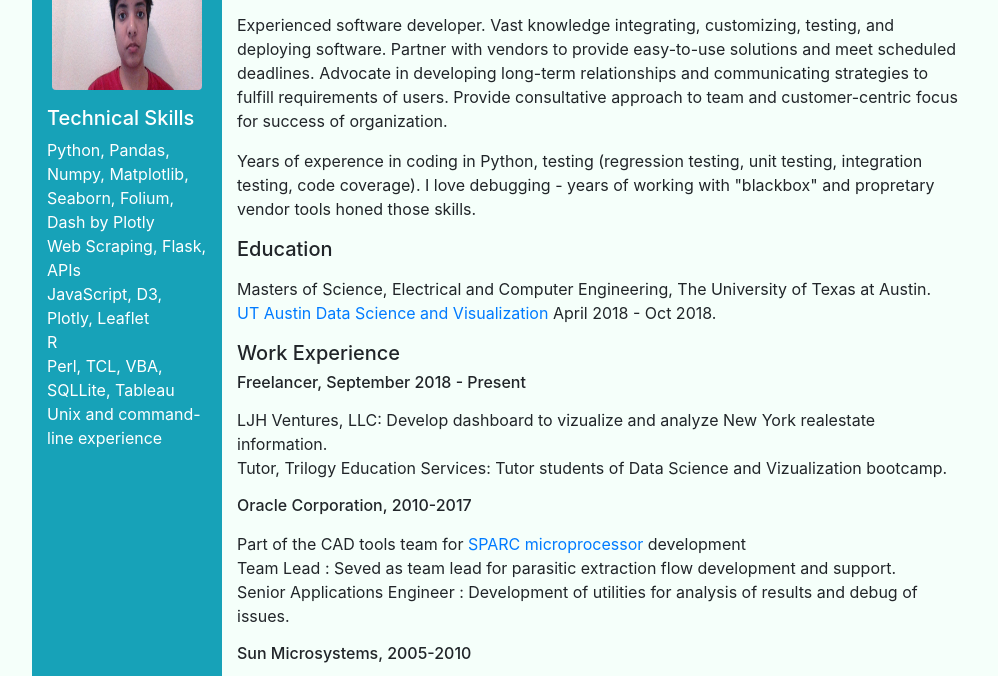
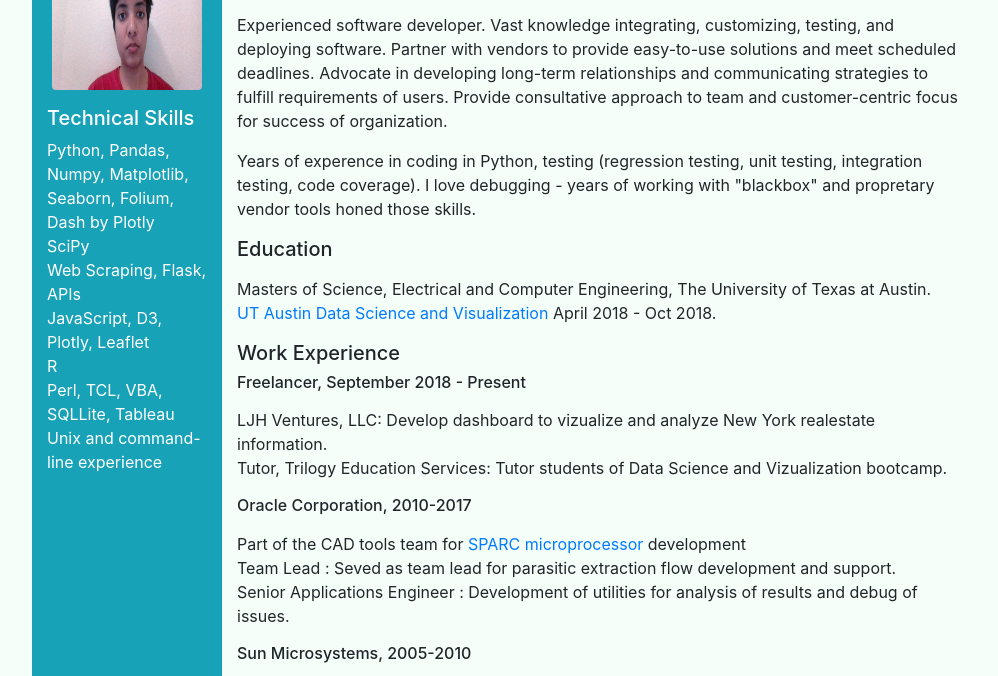
Before and after one commit to sandhya-sago/sandhya-sago.github.io, a plain HTML site: page index.html in a window 1280 px wide. Shown: the part 108-784 px from the top of the page, without its empty margins (133-1131 px from the left). Drawn offline with nearby package versions, Linux system fonts and the light colour scheme.

Commit message:
Update skills

```diff
--- a/index.html
+++ b/index.html
@@ -20,7 +20,7 @@
         <h5>Technical Skills</h5>
         <ul class="list-unstyled"><li>
           Python, Pandas, Numpy, Matplotlib, Seaborn, Folium,
-          Dash by Plotly
+          <br>Dash by Plotly<br>SciPy
         </li><li>Web Scraping, Flask, APIs</li>
           <li>JavaScript, D3, Plotly, Leaflet</li>
           <li>R</li>
```
